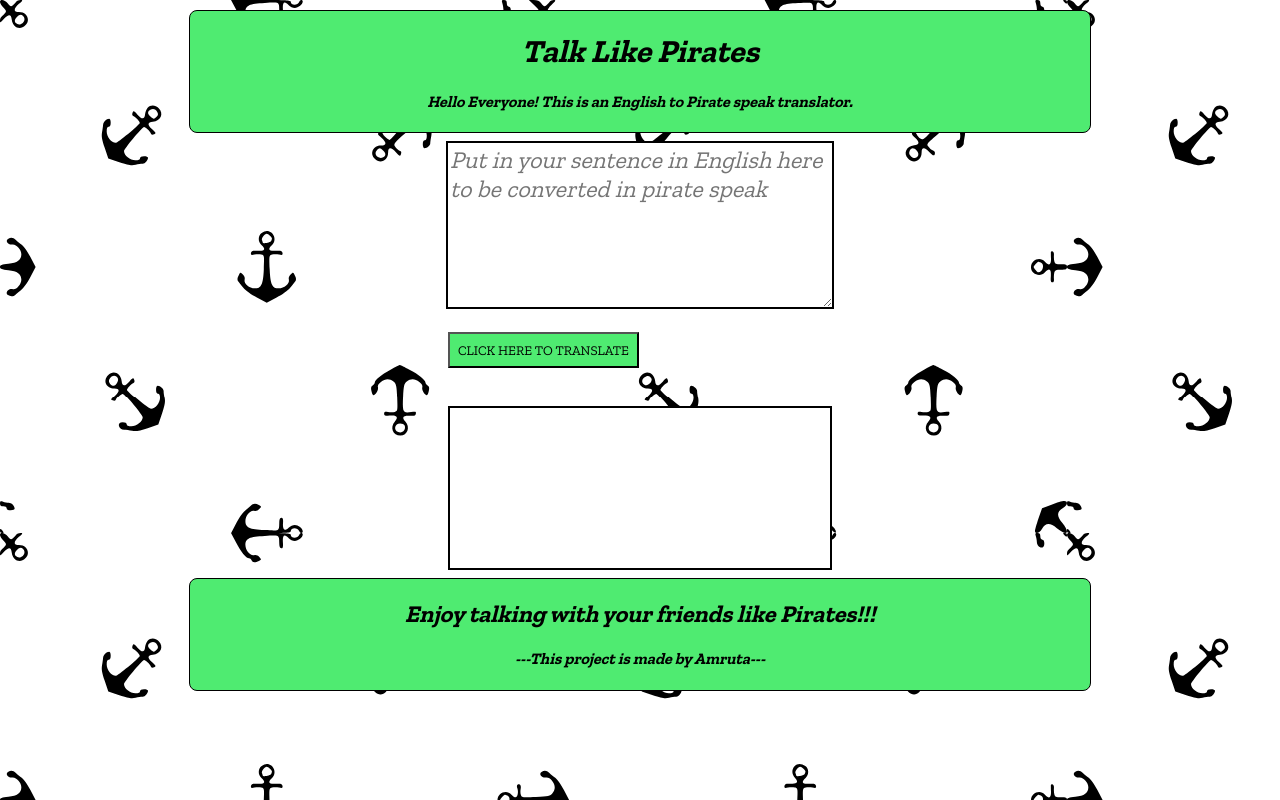
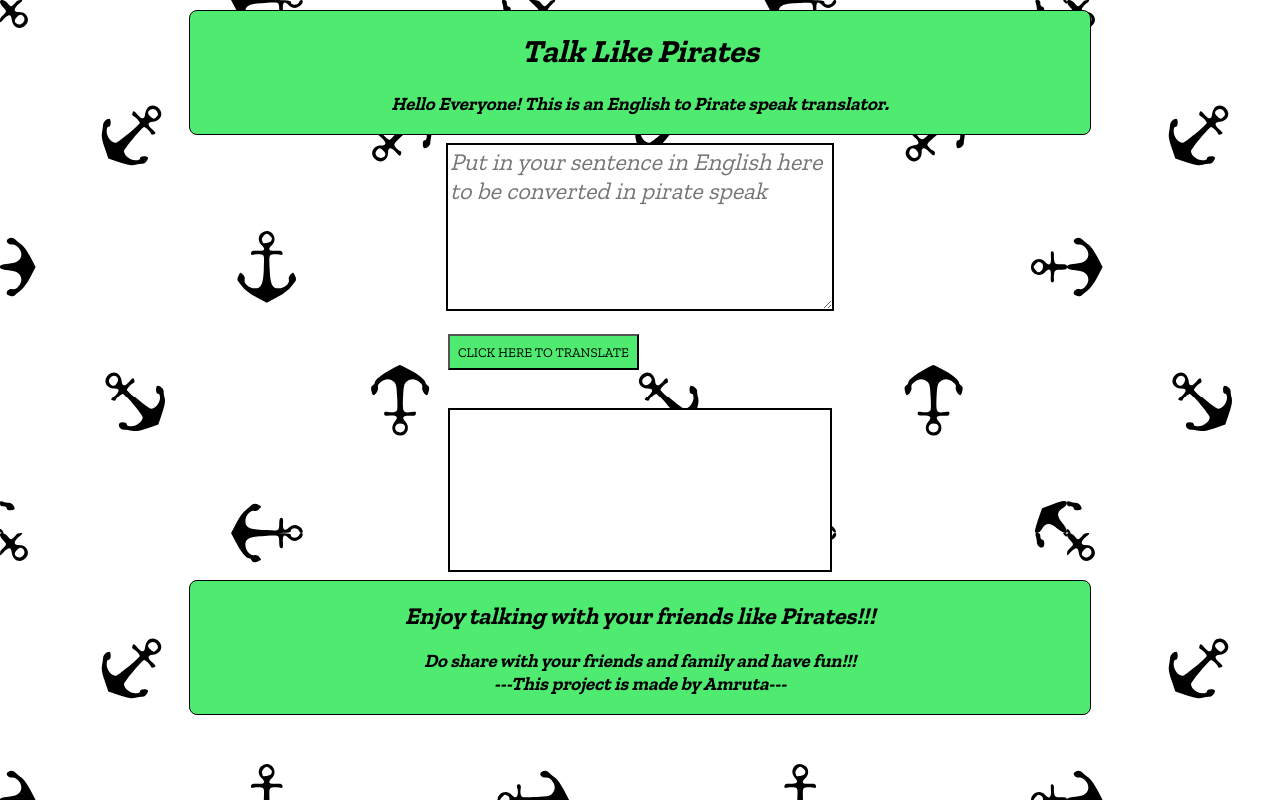
Before and after one commit to Amruta0103/Translator-App, a plain HTML site: page index.htm in a window 1280 px wide. Drawn offline with nearby package versions, Linux system fonts and the light colour scheme.

Commit message:
fix text

```diff
--- a/index.htm
+++ b/index.htm
@@ -9,7 +9,7 @@
 <body class="body">
   <header class="head">
     <h1>Talk Like Pirates</h1>
-    <h4>Hello Everyone! This is an English to Pirate speak translator.</h4>
+    <h3>Hello Everyone! This is an English to Pirate speak translator.</h3>
   </header>
   <section class="section">
     <textarea class="input" id="input" placeholder="Put in your sentence in English here to be converted in pirate speak"></textarea>
@@ -19,7 +19,9 @@
     <div class="output" id="output"></div>
   </section>
   <section class="">
-    <footer class="foot"><h2>Enjoy talking with your friends like Pirates!!!</h2><h4>---This project is made by Amruta---</h4></footer>
+    <footer class="foot">
+    <h2>Enjoy talking with your friends like Pirates!!!</h2>
+    <h3>Do share with your friends and family and have fun!!!<br>---This project is made by Amruta---</h3></footer>
   </section>
   <script src="my_app.js" type="text/javascript"></script>
 </body>
```
